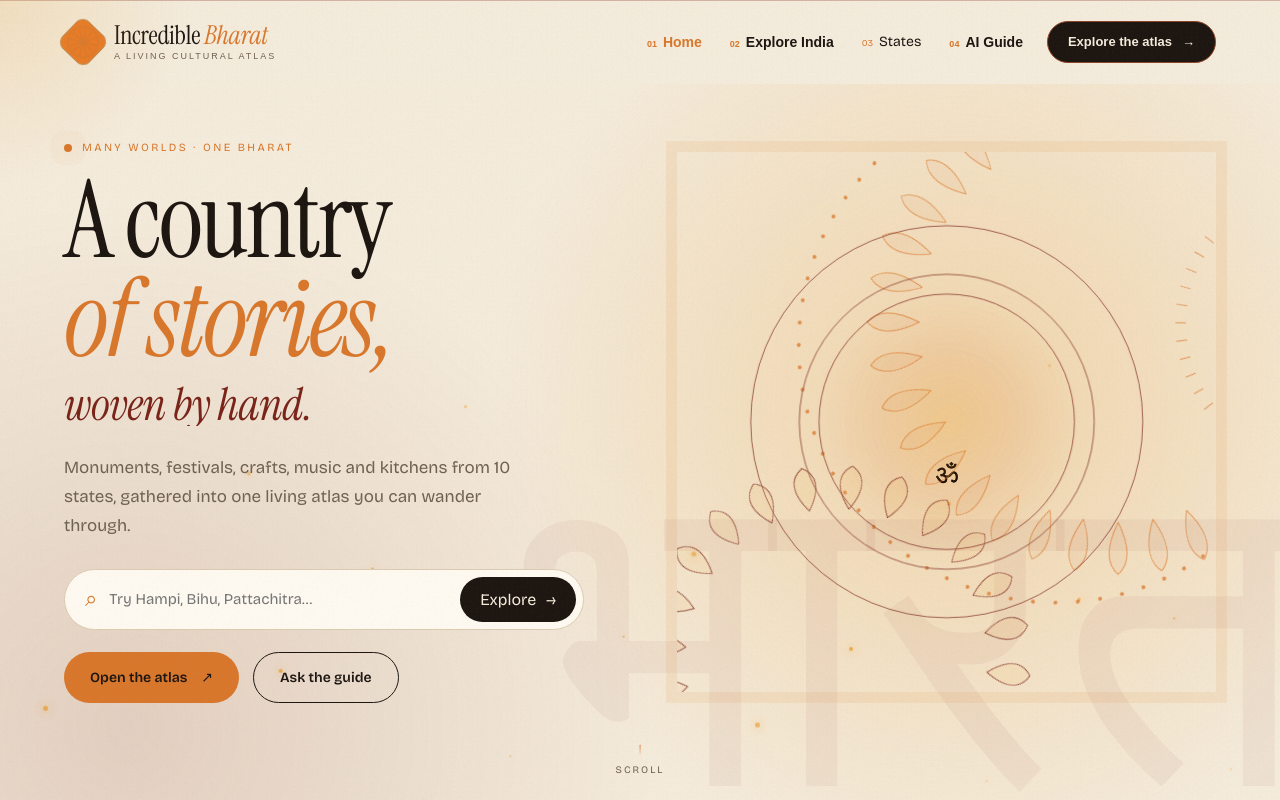
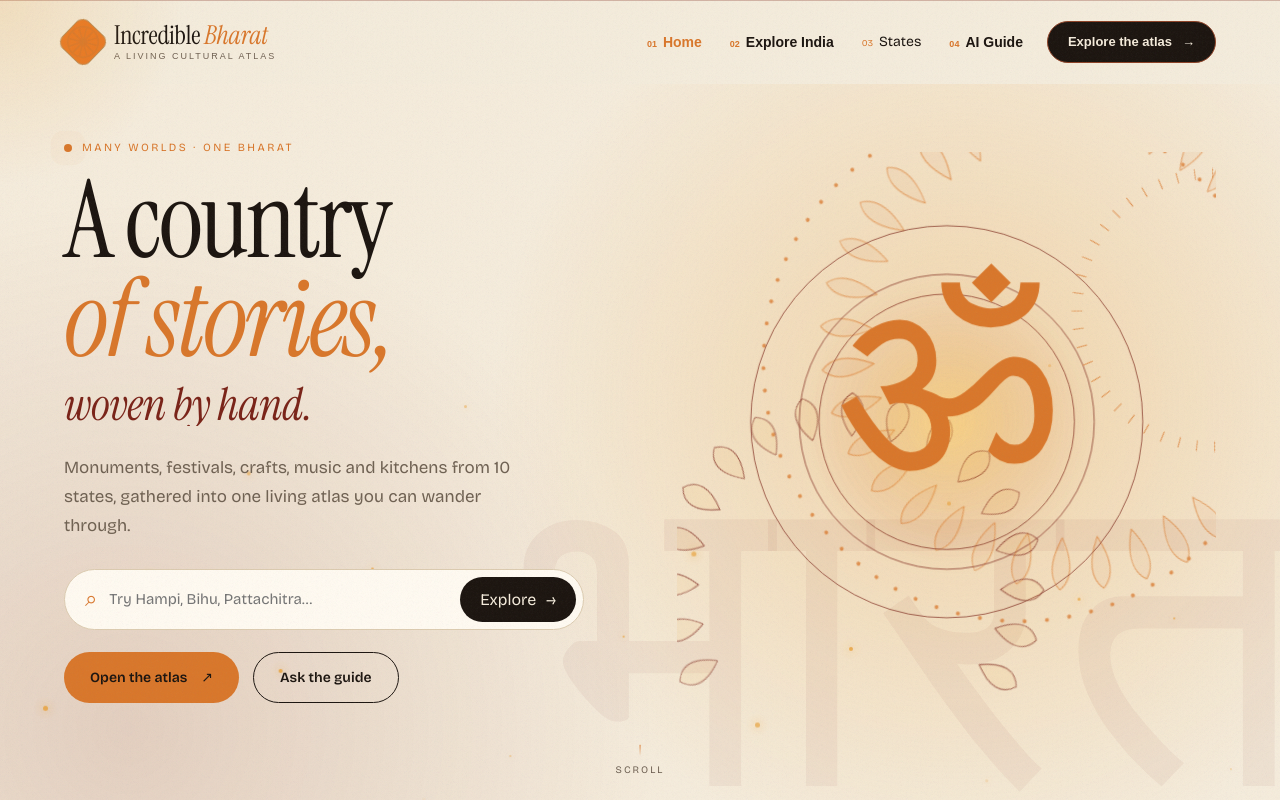
Before and after one commit to omdhoke132/incredible-bharat, a React (Vite) app: page / in a window 1280 px wide. Shown: the top 800 px of the page. Built offline with nearby package versions, Linux system fonts and the light colour scheme; a web font is replaced by a local one.

Commit message:
Sequence cinematic Om and mandala opening

```diff
--- a/src/bharat.css
+++ b/src/bharat.css
@@ -90,19 +90,26 @@ body.menu-open{overflow:hidden}
 .bh-search button:hover{background:var(--saffron)}
 .bh-hero-actions{display:flex;gap:14px;flex-wrap:wrap}
 .bh-hero-visual{position:relative;aspect-ratio:1;display:grid;place-items:center;isolation:isolate;transform:translate(calc(var(--px,0)*24px),calc(var(--py,0)*24px)) rotate(calc(var(--sy,0)*25deg)) scale(calc(1 - var(--sy,0)*.15))}
-.mandala{position:absolute;inset:0;width:100%;height:100%;fill:none;stroke:var(--maroon);stroke-width:1;opacity:.76}
+.mandala{position:absolute;inset:0;width:100%;height:100%;fill:none;stroke:var(--maroon);stroke-width:1;opacity:0;animation:mandala-arrive 1.5s var(--ease) .12s forwards}
 .mandala .ring{transform-origin:center;transform-box:view-box}
-.ring-outer{fill:rgba(217,119,43,.08);stroke:var(--saffron);animation:spin 80s linear infinite}
-.ring-mid{fill:rgba(233,162,59,.12);stroke:var(--maroon);animation:spin 60s linear infinite reverse}
-.ring-dots{fill:var(--saffron);stroke:none;animation:spin 120s linear infinite}
-.ring-spokes{stroke:var(--saffron);animation:spin 40s linear infinite}
-.ring-line.draw{stroke-dasharray:1;stroke-dashoffset:1;animation:draw 2.2s var(--ease) forwards}
+.ring-outer{fill:rgba(217,119,43,.08);stroke:var(--saffron);scale:.46;opacity:0;animation:ring-unfold 1.25s var(--ease) .2s forwards,spin 80s linear 1.65s infinite}
+.ring-mid{fill:rgba(233,162,59,.12);stroke:var(--maroon);scale:.42;opacity:0;animation:ring-unfold 1.25s var(--ease) .38s forwards,spin 60s linear 1.85s infinite reverse}
+.ring-dots{fill:var(--saffron);stroke:none;scale:.55;opacity:0;animation:ring-unfold 1.15s var(--ease) .52s forwards,spin 120s linear 2s infinite}
+.ring-spokes{stroke:var(--saffron);scale:.5;opacity:0;animation:ring-unfold 1.2s var(--ease) .3s forwards,spin 40s linear 1.75s infinite}
+.ring-line.draw{stroke-dasharray:1;stroke-dashoffset:1;animation:draw 1.9s var(--ease) .45s forwards}
 @keyframes draw{to{stroke-dashoffset:0}}
-.bh-om-aura{position:absolute;z-index:0;width:48%;aspect-ratio:1;border-radius:50%;background:radial-gradient(circle,rgba(233,162,59,.36) 0%,rgba(217,119,43,.16) 38%,rgba(217,119,43,0) 72%);filter:blur(5px);opacity:0;animation:om-aura-in 1.5s var(--ease) .15s forwards,om-breathe 5s ease-in-out 1.7s infinite}
-.bh-om-mark{position:relative;z-index:1;display:block;font-family:var(--deva),serif;font-size:clamp(150px,20vw,280px);font-weight:400;line-height:1;color:var(--saffron);padding-bottom:.08em;text-shadow:0 10px 36px rgba(122,35,24,.15);transform-origin:center;opacity:0;clip-path:inset(0 0 100% 0);animation:om-reveal 1.35s cubic-bezier(.16,1,.3,1) .2s forwards,om-settle 1.2s var(--ease) 1.45s both}
-@keyframes om-reveal{0%{opacity:0;clip-path:inset(0 0 100% 0);transform:translateY(28px) scale(.88);filter:blur(12px)}70%{opacity:1;filter:blur(0)}100%{opacity:1;clip-path:inset(0);transform:translateY(0) scale(1);filter:blur(0)}}
+@keyframes mandala-arrive{0%{opacity:0;transform:scale(.82) rotate(-12deg)}100%{opacity:.76;transform:scale(1) rotate(0)}}
+@keyframes ring-unfold{0%{scale:.42;opacity:0}68%{opacity:.9}100%{scale:1;opacity:1}}
+.bh-om-aura{position:absolute;z-index:0;width:52%;aspect-ratio:1;border-radius:50%;background:radial-gradient(circle,rgba(255,205,93,.62) 0%,rgba(233,162,59,.3) 28%,rgba(217,119,43,.13) 52%,rgba(217,119,43,0) 74%);filter:blur(9px);opacity:0;animation:om-aura-in 1.25s var(--ease) 0s forwards,om-breathe 5.5s ease-in-out 2.1s infinite}
+.bh-om-svg{position:relative;z-index:1;display:block;width:78%;height:auto;overflow:visible}
+.bh-om-svg text{font-family:var(--deva),serif;font-size:200px;font-weight:400;text-anchor:middle;dominant-baseline:auto}
+.bh-om-outline{fill:none;stroke:var(--saffron);stroke-width:1.5;stroke-linecap:round;stroke-linejoin:round;stroke-dasharray:850 850;stroke-dashoffset:850;opacity:1;filter:drop-shadow(0 0 8px rgba(233,162,59,.2));animation:om-stroke-trace 1.7s cubic-bezier(.6,0,.3,1) .55s forwards,om-stroke-fade .45s ease 1.95s forwards}
+.bh-om-fill{fill:var(--saffron);opacity:0;filter:blur(7px);transform:translateY(8px) scale(.96);transform-origin:center;animation:om-fill-in .85s var(--ease) 1.65s forwards,om-settle 1.2s var(--ease) 2.35s both}
+@keyframes om-stroke-trace{0%{stroke-dashoffset:850}100%{stroke-dashoffset:0}}
+@keyframes om-stroke-fade{to{opacity:0}}
+@keyframes om-fill-in{0%{opacity:0;filter:blur(7px);transform:translateY(8px) scale(.96)}100%{opacity:1;filter:blur(0);transform:translateY(0) scale(1)}}
 @keyframes om-settle{0%{transform:scale(1)}45%{transform:scale(1.045)}100%{transform:scale(1)}}
-@keyframes om-aura-in{0%{opacity:0;transform:scale(.55)}100%{opacity:1;transform:scale(1)}}
+@keyframes om-aura-in{0%{opacity:0;transform:scale(.35)}70%{opacity:1}100%{opacity:.85;transform:scale(1)}}
 @keyframes om-breathe{0%,100%{opacity:.72;transform:scale(1)}50%{opacity:1;transform:scale(1.08)}}
 .bh-scroll-cue{position:absolute;bottom:24px;left:50%;transform:translateX(-50%);display:flex;flex-direction:column;align-items:center;gap:8px;font-size:10px;letter-spacing:2px;text-transform:uppercase;text-decoration:none;color:var(--muted)}
 .bh-scroll-cue span{width:1px;height:44px;background:linear-gradient(var(--saffron),transparent);animation:cue 1.8s infinite}
@@ -249,4 +256,4 @@ a:focus-visible,button:focus-visible,input:focus-visible{outline:3px solid var(-
 .bh-states{grid-template-columns:1fr}.bh-states-head{position:static}.bh-state-preview{display:none}.bh-state-list>a{grid-template-columns:36px 1fr 30px}.bh-state-list small{display:none}
 .bh-footer-grid{grid-template-columns:1fr}.bh-footer .footer-links{align-items:start}}
 @media(max-width:560px){.bh-chapters{grid-template-columns:1fr}.bh-chapter:nth-child(even){margin-top:0}.bh-guide{padding:60px 7%;border-radius:24px}.bh-guide-orb{opacity:.4}}
-@media(prefers-reduced-motion:reduce){*,*::before,*::after{animation:none!important;transition:none!important;scroll-behavior:auto!important}.split-char,.bh-rise{opacity:1;transform:none}.route-curtain{display:none}.ring-line.draw{stroke-dashoffset:0}}
+@media(prefers-reduced-motion:reduce){*,*::before,*::after{animation:none!important;transition:none!important;scroll-behavior:auto!important}.split-char,.bh-rise{opacity:1;transform:none}.route-curtain{display:none}.ring-line.draw{stroke-dashoffset:0}.mandala{opacity:.76!important;transform:none!important}.ring-outer,.ring-mid,.ring-dots,.ring-spokes{opacity:1!important;scale:1!important}.bh-om-aura{opacity:.85!important;transform:none!important}.bh-om-outline{opacity:0!important;stroke-dashoffset:0!important}.bh-om-fill{opacity:1!important;filter:none!important;transform:none!important}}
```
